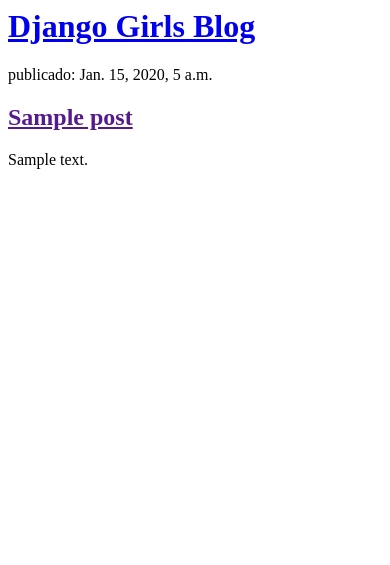
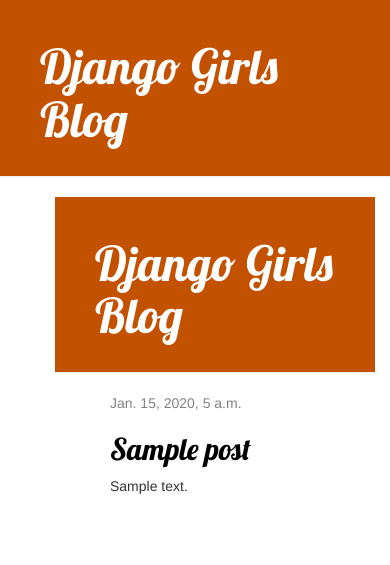
Before and after one commit to lauraE123456/girls-django, a Django app: page / in a window 390 px wide. Shown: the top 565 px of the page. Run offline with Django 5.2, Linux system fonts and the light colour scheme; tables that the repository leaves empty hold one stand-in row (values such as "Sample post"); some libraries are stand-ins or nearby versions.

Commit message:
changes for view

```diff
--- /dev/null
+++ b/blog/static/css/blog.css
@@ -0,0 +1,56 @@
+.page-header {
+  background-color: #c25100;
+  margin-top: 0;
+  padding: 20px 20px 20px 40px;
+}
+
+.page-header h1,
+.page-header h1 a,
+.page-header h1 a:visited,
+.page-header h1 a:active {
+  color: #ffffff;
+  font-size: 36pt;
+  text-decoration: none;
+}
+
+.content {
+  margin-left: 40px;
+}
+
+h1,
+h2,
+h3,
+h4 {
+  font-family: "Lobster", cursive;
+}
+
+.date {
+  color: #828282;
+}
+
+.save {
+  float: right;
+}
+
+.post-form textarea,
+.post-form input {
+  width: 100%;
+}
+
+.top-menu,
+.top-menu:hover,
+.top-menu:visited {
+  color: #ffffff;
+  float: right;
+  font-size: 26pt;
+  margin-right: 20px;
+}
+
+.post {
+  margin-bottom: 70px;
+}
+
+.post h2 a,
+.post h2 a:visited {
+  color: #000000;
+}
--- /dev/null
+++ b/blog/templates/blog/girls.html
@@ -0,0 +1,39 @@
+{% load static %}
+<html>
+  <head>
+    <title>Django Girls blog</title>
+    <link
+      rel="stylesheet"
+      href="//maxcdn.bootstrapcdn.com/bootstrap/3.2.0/css/bootstrap.min.css"
+    />
+    <link
+      rel="stylesheet"
+      href="//maxcdn.bootstrapcdn.com/bootstrap/3.2.0/css/bootstrap-theme.min.css"
+    />
+    <link
+      href="//fonts.googleapis.com/css?family=Lobster&subset=latin,latin-ext"
+      rel="stylesheet"
+      type="text/css"
+    />
+    <link rel="stylesheet" href="{% static 'css/blog.css' %}" />
+  </head>
+  <body>
+    <div class="page-header">
+      <h1><a href="/">Django Girls Blog</a></h1>
+    </div>
+    <div class="content container">
+      <div class="row">
+        <div class="col-md-8">
+
+          {% block content %}
+          <div class="post">
+            <div class="date">{{ post.published_date }}</div>
+            <h2><a href="">{{ post.title }}</a></h2>
+            <p>{{ post.text|linebreaksbr }}</p>
+          </div>
+          {% endblock %}
+        </div>
+      </div>
+    </div>
+  </body>
+</html>
--- a/blog/templates/blog/post_list.html
+++ b/blog/templates/blog/post_list.html
@@ -1,17 +1,21 @@
-<html>
-    <head>
-        <title>Django Girls blog</title>
-    </head>
-    <body>
-        <div>
-            <h1><a href="/">Django Girls Blog</a></h1>
-        </div>
-{% for post in posts %}
-    <div>
-        <p> publicado: {{ post.published_date }}</p>
-        <h2><a href="">{{ post.title }}</a></h2>
+{% extends 'blog/girls.html' %} {% load static %} {% block content %}
+<div class="page-header">
+  <h1><a href="/">Django Girls Blog</a></h1>
+</div>
+
+<div class="content container">
+  <div class="row">
+    <div class="col-md-8">
+      {% for post in posts %}
+      <div class="post">
+        <div class="date">{{ post.published_date }}</div>
+        <h2>
+          <a href=""> {{ post.title }} </a>
+        </h2>
         <p>{{ post.text|linebreaksbr }}</p>
+      </div>
+      {% endfor %}
     </div>
-{% endfor %}
-    </body>
-</html>
+  </div>
+</div>
+{% endblock %}
```
Also changed, not shown: README.md.
